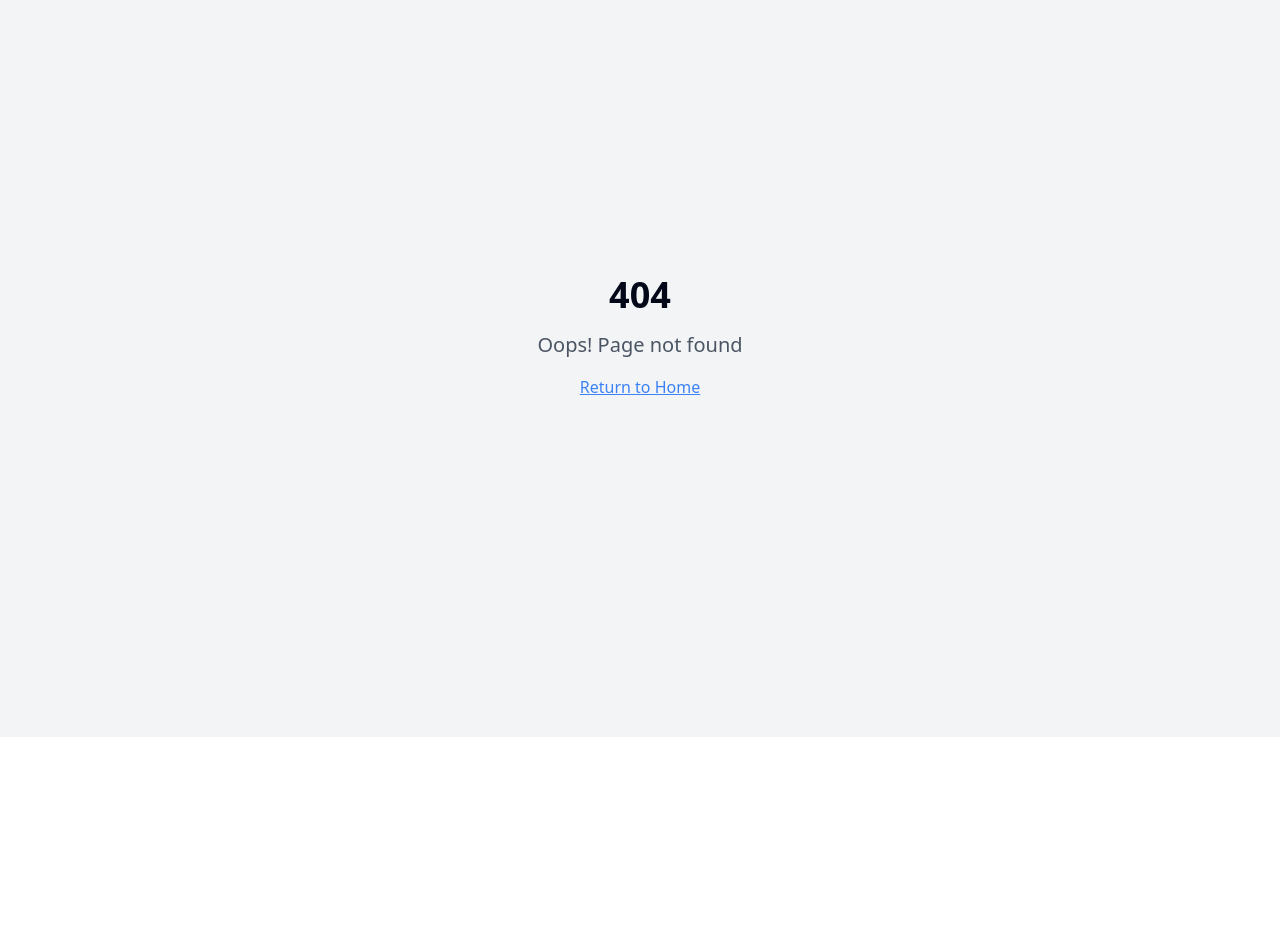
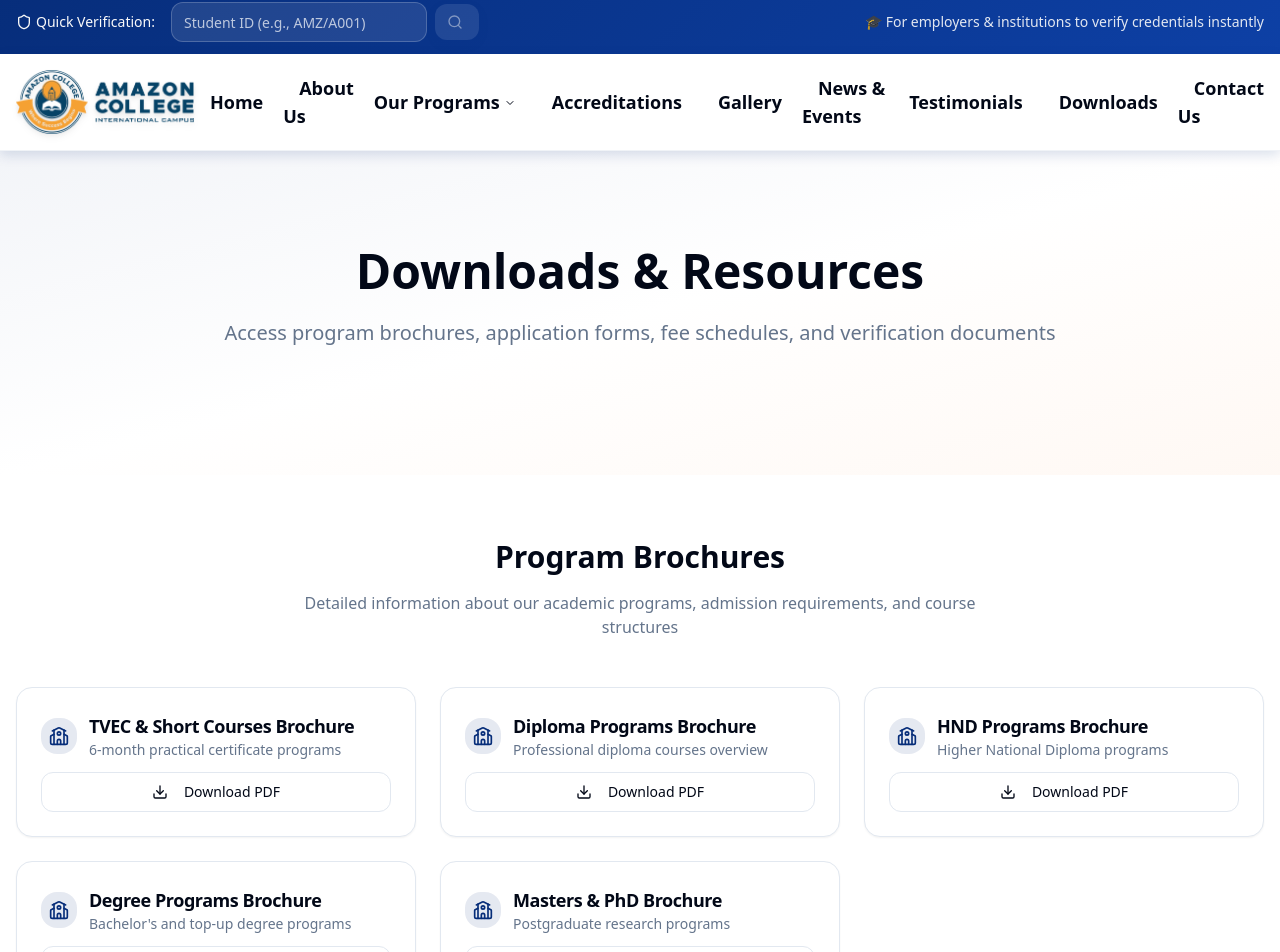
Before and after one commit to charmphyxle/amazon-campus-gateway, a React (Vite) app: page /downloads in a window 1280 px wide. Before the commit this address had no page. Shown: the part 63-1015 px from the top of the page. Before the commit the page ends 800 px from the top, so only its background shows below. Built offline with nearby package versions, Linux system fonts and the light colour scheme.

Commit message:
Add Downloads/Resources page

```diff
--- a/src/App.tsx
+++ b/src/App.tsx
@@ -31,6 +31,7 @@ import HNDPrograms from "./pages/HNDPrograms";
 import DegreePrograms from "./pages/DegreePrograms";
 import MastersPhDPrograms from "./pages/MastersPhDPrograms";
 import TVECPrograms from "./pages/TVECPrograms";
+import Downloads from "./pages/Downloads";
 
 const queryClient = new QueryClient();
 
@@ -61,6 +62,7 @@ const App = () => (
           <Route path="/faculty" element={<Faculty />} />
           <Route path="/campus" element={<Campus />} />
           <Route path="/resources" element={<StudentResources />} />
+          <Route path="/downloads" element={<Downloads />} />
           <Route path="/apply" element={<Apply />} />
           <Route path="/blog" element={<Blog />} />
           <Route path="/news" element={<Blog />} />
--- a/src/components/Navigation.tsx
+++ b/src/components/Navigation.tsx
@@ -124,6 +124,12 @@ const Navigation = () => {
                 </NavigationMenuItem>
 
                 <NavigationMenuItem>
+                  <NavigationMenuLink href="/downloads" className="px-3 xl:px-4 py-3 text-base xl:text-lg font-semibold hover:text-primary transition-colors cursor-pointer">
+                    Downloads
+                  </NavigationMenuLink>
+                </NavigationMenuItem>
+
+                <NavigationMenuItem>
                   <NavigationMenuLink href="/contact" className="px-3 xl:px-4 py-3 text-base xl:text-lg font-semibold hover:text-primary transition-colors cursor-pointer">
                     Contact Us
                   </NavigationMenuLink>
@@ -155,6 +161,7 @@ const Navigation = () => {
               <a href="/gallery" className="block px-3 py-3 text-base font-medium hover:text-primary transition-colors border-b border-border/20">Gallery</a>
               <a href="/news-events" className="block px-3 py-3 text-base font-medium hover:text-primary transition-colors border-b border-border/20">News & Events</a>
               <a href="/testimonials" className="block px-3 py-3 text-base font-medium hover:text-primary transition-colors border-b border-border/20">Testimonials</a>
+              <a href="/downloads" className="block px-3 py-3 text-base font-medium hover:text-primary transition-colors border-b border-border/20">Downloads</a>
               <a href="/contact" className="block px-3 py-3 text-base font-medium hover:text-primary transition-colors">Contact Us</a>
             </div>
           </div>
--- /dev/null
+++ b/src/pages/Downloads.tsx
@@ -0,0 +1,253 @@
+import Header from "@/components/Header";
+import Navigation from "@/components/Navigation";
+import Footer from "@/components/Footer";
+import { Button } from "@/components/ui/button";
+import { Card, CardContent, CardDescription, CardHeader, CardTitle } from "@/components/ui/card";
+import { Separator } from "@/components/ui/separator";
+import { Download, FileText, CreditCard, Award, School } from "lucide-react";
+
+const Downloads = () => {
+  const programBrochures = [
+    {
+      title: "TVEC & Short Courses Brochure",
+      description: "6-month practical certificate programs",
+      filename: "amazon-college-brochure.pdf",
+      icon: <School className="h-5 w-5" />
+    },
+    {
+      title: "Diploma Programs Brochure",
+      description: "Professional diploma courses overview",
+      filename: "amazon-college-brochure.pdf",
+      icon: <School className="h-5 w-5" />
+    },
+    {
+      title: "HND Programs Brochure",
+      description: "Higher National Diploma programs",
+      filename: "amazon-college-brochure.pdf",
+      icon: <School className="h-5 w-5" />
+    },
+    {
+      title: "Degree Programs Brochure",
+      description: "Bachelor's and top-up degree programs",
+      filename: "amazon-college-brochure.pdf",
+      icon: <School className="h-5 w-5" />
+    },
+    {
+      title: "Masters & PhD Brochure",
+      description: "Postgraduate research programs",
+      filename: "amazon-college-brochure.pdf",
+      icon: <School className="h-5 w-5" />
+    }
+  ];
+
+  const applicationForms = [
+    {
+      title: "General Application Form",
+      description: "Standard application for all programs",
+      filename: "amazon-college-brochure.pdf",
+      icon: <FileText className="h-5 w-5" />
+    },
+    {
+      title: "International Student Application",
+      description: "Special application for international students",
+      filename: "amazon-college-brochure.pdf",
+      icon: <FileText className="h-5 w-5" />
+    }
+  ];
+
+  const feeSchedules = [
+    {
+      title: "2024 Fee Structure",
+      description: "Complete fee schedule for all programs",
+      filename: "amazon-college-brochure.pdf",
+      icon: <CreditCard className="h-5 w-5" />
+    },
+    {
+      title: "Payment Plans Guide",
+      description: "Available payment options and installment plans",
+      filename: "amazon-college-brochure.pdf",
+      icon: <CreditCard className="h-5 w-5" />
+    }
+  ];
+
+  const verificationDocs = [
+    {
+      title: "Certificate Verification Guide",
+      description: "Step-by-step instructions for verifying certificates",
+      filename: "amazon-college-brochure.pdf",
+      icon: <Award className="h-5 w-5" />
+    },
+    {
+      title: "Student ID Verification",
+      description: "How to verify current student status",
+      filename: "amazon-college-brochure.pdf",
+      icon: <Award className="h-5 w-5" />
+    }
+  ];
+
+  const downloadFile = (filename: string, title: string) => {
+    const link = document.createElement('a');
+    link.href = `/${filename}`;
+    link.download = filename;
+    link.click();
+  };
+
+  const DocumentCard = ({ title, description, filename, icon }: {
+    title: string;
+    description: string;
+    filename: string;
+    icon: React.ReactNode;
+  }) => (
+    <Card className="hover:shadow-lg transition-shadow duration-300">
+      <CardHeader className="pb-3">
+        <div className="flex items-center gap-3">
+          <div className="p-2 bg-primary/10 rounded-lg text-primary">
+            {icon}
+          </div>
+          <div className="flex-1">
+            <CardTitle className="text-lg font-semibold">{title}</CardTitle>
+            <CardDescription className="text-sm">{description}</CardDescription>
+          </div>
+        </div>
+      </CardHeader>
+      <CardContent className="pt-0">
+        <Button
+          onClick={() => downloadFile(filename, title)}
+          className="w-full"
+          variant="outline"
+        >
+          <Download className="h-4 w-4 mr-2" />
+          Download PDF
+        </Button>
+      </CardContent>
+    </Card>
+  );
+
+  return (
+    <div className="min-h-screen bg-background">
+      <Header />
+      <Navigation />
+
+      {/* Hero Section */}
+      <section className="py-16 md:py-24 bg-gradient-to-br from-primary/5 via-background to-secondary/5">
+        <div className="container mx-auto px-4">
+          <div className="text-center max-w-4xl mx-auto">
+            <h1 className="text-3xl md:text-4xl lg:text-5xl font-bold text-foreground mb-6">
+              Downloads & Resources
+            </h1>
+            <p className="text-lg md:text-xl text-muted-foreground mb-8">
+              Access program brochures, application forms, fee schedules, and verification documents
+            </p>
+          </div>
+        </div>
+      </section>
+
+      {/* Main Content */}
+      <section className="py-16">
+        <div className="container mx-auto px-4">
+
+          {/* Program Brochures */}
+          <div className="mb-16">
+            <div className="text-center mb-12">
+              <h2 className="text-2xl md:text-3xl font-bold text-foreground mb-4">
+                Program Brochures
+              </h2>
+              <p className="text-muted-foreground max-w-2xl mx-auto">
+                Detailed information about our academic programs, admission requirements, and course structures
+              </p>
+            </div>
+
+            <div className="grid grid-cols-1 md:grid-cols-2 lg:grid-cols-3 gap-6">
+              {programBrochures.map((brochure, index) => (
+                <DocumentCard key={index} {...brochure} />
+              ))}
+            </div>
+          </div>
+
+          <Separator className="my-16" />
+
+          {/* Application Forms */}
+          <div className="mb-16">
+            <div className="text-center mb-12">
+              <h2 className="text-2xl md:text-3xl font-bold text-foreground mb-4">
+                Application Forms
+              </h2>
+              <p className="text-muted-foreground max-w-2xl mx-auto">
+                Download the required application forms for enrollment in our programs
+              </p>
+            </div>
+
+            <div className="grid grid-cols-1 md:grid-cols-2 gap-6 max-w-4xl mx-auto">
+              {applicationForms.map((form, index) => (
+                <DocumentCard key={index} {...form} />
+              ))}
+            </div>
+          </div>
+
+          <Separator className="my-16" />
+
+          {/* Fee Schedules */}
+          <div className="mb-16">
+            <div className="text-center mb-12">
+              <h2 className="text-2xl md:text-3xl font-bold text-foreground mb-4">
+                Fee Schedules
+              </h2>
+              <p className="text-muted-foreground max-w-2xl mx-auto">
+                Current fee structures and payment options for all our programs
+              </p>
+            </div>
+
+            <div className="grid grid-cols-1 md:grid-cols-2 gap-6 max-w-4xl mx-auto">
+              {feeSchedules.map((schedule, index) => (
+                <DocumentCard key={index} {...schedule} />
+              ))}
+            </div>
+          </div>
+
+          <Separator className="my-16" />
+
+          {/* Verification Documents */}
+          <div className="mb-16">
+            <div className="text-center mb-12">
+              <h2 className="text-2xl md:text-3xl font-bold text-foreground mb-4">
+                Verification Resources
+              </h2>
+              <p className="text-muted-foreground max-w-2xl mx-auto">
+                Instructions and guidelines for certificate and student verification processes
+              </p>
+            </div>
+
+            <div className="grid grid-cols-1 md:grid-cols-2 gap-6 max-w-4xl mx-auto">
+              {verificationDocs.map((doc, index) => (
+                <DocumentCard key={index} {...doc} />
+              ))}
+            </div>
+          </div>
+
+          {/* Contact Information */}
+          <div className="bg-muted/50 rounded-lg p-8 text-center">
+            <h3 className="text-xl font-semibold text-foreground mb-4">
+              Need Additional Documents?
+            </h3>
+            <p className="text-muted-foreground mb-6">
+              If you need specific documents not listed here, please contact our admissions office
+            </p>
+            <div className="flex flex-col sm:flex-row gap-4 justify-center">
+              <Button asChild>
+                <a href="/contact">Contact Admissions</a>
+              </Button>
+              <Button variant="outline" asChild>
+                <a href="tel:+94114386126">Call +94 114-386-126</a>
+              </Button>
+            </div>
+          </div>
+
+        </div>
+      </section>
+
+      <Footer />
+    </div>
+  );
+};
+
+export default Downloads;
```
